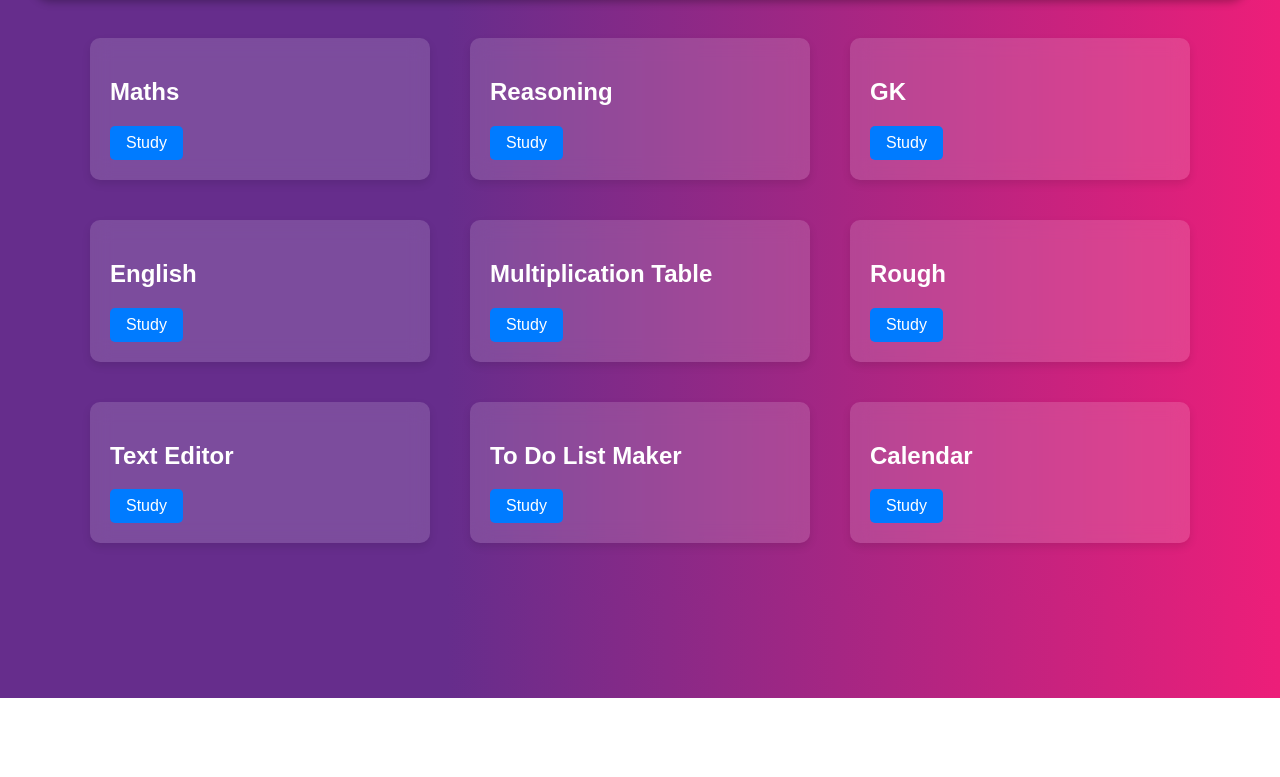
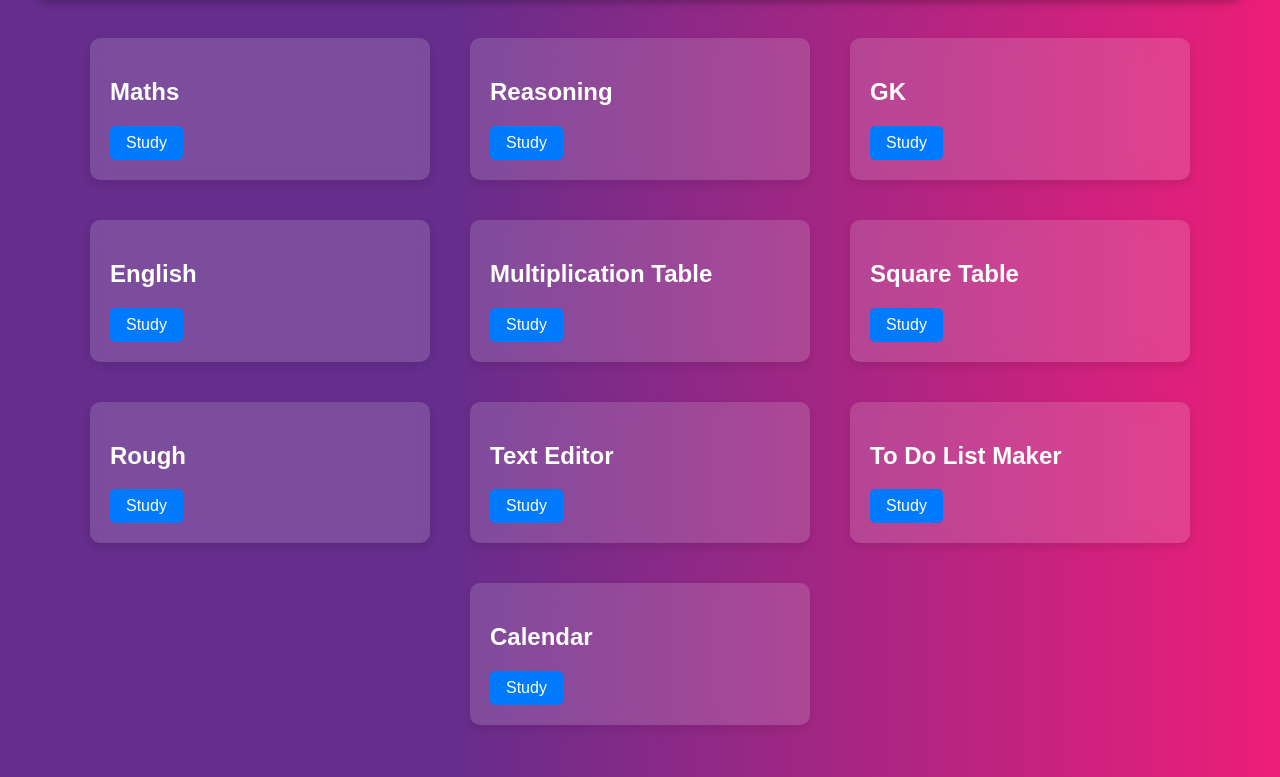
Before and after one commit to Janakraj-Bhati/Resources, a plain HTML site: page index.html in a window 1280 px wide. Shown: the part 102-879 px from the top of the page. Before the commit the page ends 800 px from the top, so only its background shows below. Drawn offline with Linux system fonts and the light colour scheme.

Commit message:
Added Squares Table

```diff
--- a/index.html
+++ b/index.html
@@ -52,6 +52,11 @@
     </div>
 
     <div class="card">
+      <h2 class="name">Square Table</h2>
+      <a class="link" href="SquareTableGenerator/SquareTableGenerator.html">Study</a>
+    </div>
+
+    <div class="card">
       <h2 class="name">Rough</h2>
       <a class="link" href="Rough/Rough.html">Study</a>
     </div>
```
